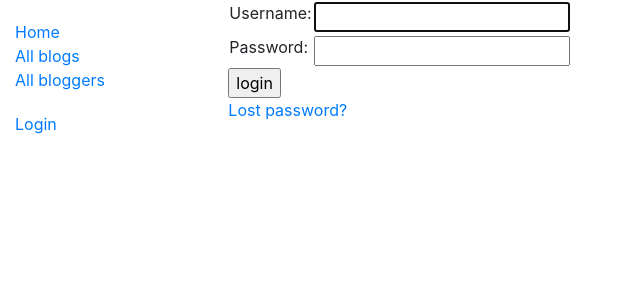
After one commit to smackov/mozilla-blog, a Django app: page /accounts/login/ in a window 1280 px wide. The commit adds this page. Shown: the top 300 px of the page, without its empty margins (0-640 px from the left). Run offline with Django 3.2, Linux system fonts and the light colour scheme; some libraries are stand-ins or nearby versions.

Commit message:
Registration forms, users authentification

```diff
--- a/blog/templates/base_generic.html
+++ b/blog/templates/base_generic.html
@@ -18,6 +18,15 @@
           <li><a href="{% url 'index' %}">Home</a></li>
           <li><a href="{% url 'blogs' %}">All blogs</a></li>
           <li><a href="{% url 'bloggers' %}">All bloggers</a></li>
+        </ul>
+
+        <ul class="sidebar-nav">
+          {% if user.is_authenticated %}
+            <li>Hi, {{ user.get_username }}</li>
+            <li><a href="{% url 'logout' %}">Logout</a></li>
+          {% else %}
+            <li><a href="{% url 'login' %}?next={{ request.path }}">Login</a></li>
+          {% endif %}
         </ul>
      {% endblock %}
       </div>
--- a/blog/views.py
+++ b/blog/views.py
@@ -36,7 +36,7 @@ class BlogDetailView(generic.DetailView, LoginRequiredMixin):
 
     def get_context_data(self, **kwargs):
         context = super().get_context_data(**kwargs)
-        context["comments"] = BlogComment.objects.filter(author=self.request.user).filter(blog=self.kwargs['pk'])
+        context["comments"] = BlogComment.objects.filter(blog=self.kwargs['pk'])
         return context
 
 
--- a/mozilla_blog/settings.py
+++ b/mozilla_blog/settings.py
@@ -122,3 +122,5 @@ USE_TZ = True
 # https://docs.djangoproject.com/en/3.1/howto/static-files/
 
 STATIC_URL = '/static/'
+
+LOGIN_REDIRECT_URL = '/'
--- a/mozilla_blog/urls.py
+++ b/mozilla_blog/urls.py
@@ -21,4 +21,5 @@ urlpatterns = [
     path('admin/', admin.site.urls),
     path('blog/', include('blog.urls')),
     path('', RedirectView.as_view(url='blog/', permanent=True)),
+    path('accounts/', include('django.contrib.auth.urls')),
 ]
--- /dev/null
+++ b/templates/registration/logged_out.html
@@ -0,0 +1,6 @@
+{% extends "base_generic.html" %}
+
+{% block content %}
+  <p>Logged out!</p>
+  <a href="{% url 'login'%}">Click here to login again.</a>
+{% endblock %}
--- /dev/null
+++ b/templates/registration/login.html
@@ -0,0 +1,37 @@
+{% extends "base_generic.html" %}
+
+{% block content %}
+
+  {% if form.errors %}
+    <p>Your username and password didn't match. Please try again.</p>
+  {% endif %}
+
+  {% if next %}
+    {% if user.is_authenticated %}
+      <p>Your account doesn't have access to this page. To proceed,
+      please login with an account that has access.</p>
+    {% else %}
+      <p>Please login to see this page.</p>
+    {% endif %}
+  {% endif %}
+
+  <form method="post" action="{% url 'login' %}">
+    {% csrf_token %}
+    <table>
+      <tr>
+        <td>{{ form.username.label_tag }}</td>
+        <td>{{ form.username }}</td>
+      </tr>
+      <tr>
+        <td>{{ form.password.label_tag }}</td>
+        <td>{{ form.password }}</td>
+      </tr>
+    </table>
+    <input type="submit" value="login" />
+    <input type="hidden" name="next" value="{{ next }}" />
+  </form>
+
+  {# Assumes you setup the password_reset view in your URLconf #}
+  <p><a href="{% url 'password_reset' %}">Lost password?</a></p>
+
+{% endblock %}
--- /dev/null
+++ b/templates/registration/password_reset_compete.html
@@ -0,0 +1,6 @@
+{% extends "base_generic.html" %}
+
+{% block content %}
+  <h1>The password has been changed!</h1>
+  <p><a href="{% url 'login' %}">log in again?</a></p>
+{% endblock %}
--- /dev/null
+++ b/templates/registration/password_reset_done.html
@@ -0,0 +1,5 @@
+{% extends 'base_generic.html' %}
+
+{% block content %}
+  <p>We've emailed you instructions for setting your password. If they haven't arrived in a few minutes, check your spam folder.</p>
+{% endblock %}
--- /dev/null
+++ b/templates/registration/password_reset_email.html
@@ -0,0 +1,2 @@
+Someone asked for password reset for email {{ email }}. Follow the link below:
+{{ protocol}}://{{ domain }}{% url 'password_reset_confirm' uidb64=uid token=token %}
```
Also changed, not shown: templates/registration/password_reset_confirm.html (added, +29 -0 lines), templates/registration/password_reset_form.html (added, +12 -0 lines).
